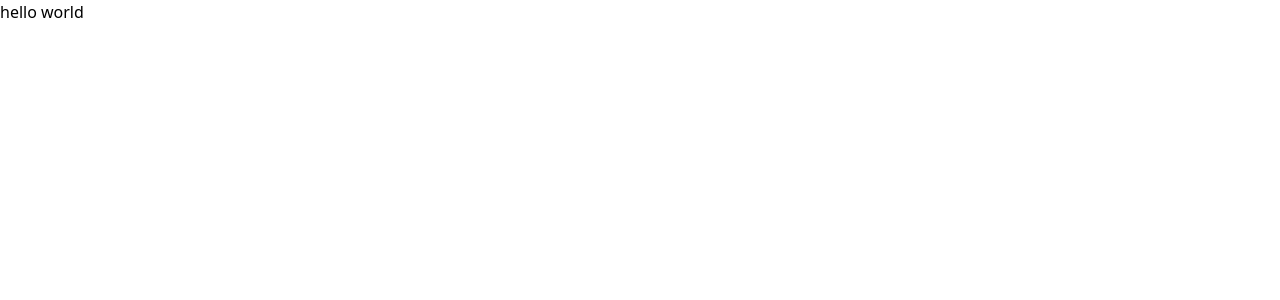
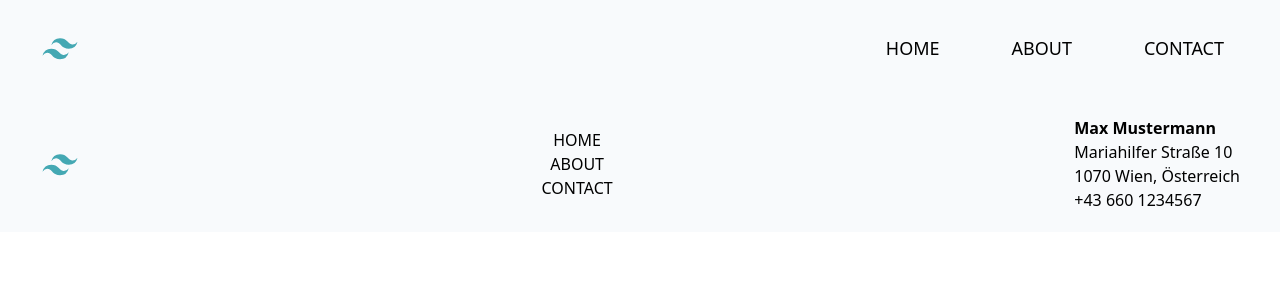
Before and after one commit to ervahelin/internshipTask, a React (Create React App) app: page / in a window 1280 px wide. Shown: the top 300 px of the page. Built offline with nearby package versions, Linux system fonts and the light colour scheme.

Commit message:
Part B: Base

```diff
--- a/package.json
+++ b/package.json
@@ -7,6 +7,7 @@
     "@testing-library/jest-dom": "^6.6.3",
     "@testing-library/react": "^16.2.0",
     "@testing-library/user-event": "^13.5.0",
+    "lucide-react": "^0.483.0",
     "react": "^19.0.0",
     "react-dom": "^19.0.0",
     "react-scripts": "5.0.1",
--- a/src/App.js
+++ b/src/App.js
@@ -1,9 +1,39 @@
-import './App.css';
+import "./App.css";
+import Nav from "./components/nav";
 
 function App() {
   return (
     <div className="App">
-      hello world
+      <header>
+        <Nav />
+      </header>
+      <main></main>
+      <footer className="flex flex-col lg:flex-row gap-5 px-5 lg:px-10 py-5 lg:items-center lg:justify-between bg-slate-50">
+        <div className="h-10 w-10">
+          <a href="/">
+            <img src="logo.svg" alt="Logo"></img>
+          </a>
+        </div>
+        <div>
+          <ul className="lg:text-center">
+            <li>
+              <a href="#">Home</a>
+            </li>
+            <li>
+              <a href="#">About</a>
+            </li>
+            <li>
+              <a href="#">Contact</a>
+            </li>
+          </ul>
+        </div>
+        <div className="flex flex-col">
+          <span className="font-bold">Max Mustermann</span>
+          <span>Mariahilfer Straße 10</span>
+          <span>1070 Wien, Österreich</span>
+          <span>+43 660 1234567</span>
+        </div>
+      </footer>
     </div>
   );
 }
--- /dev/null
+++ b/src/components/nav.js
@@ -0,0 +1,44 @@
+import React, { useState } from "react";
+import { Menu, X } from "lucide-react";
+
+export default function Nav() {
+  const [isOpen, setIsOpen] = useState(false);
+
+  return (
+    <nav className="bg-slate-50 px-5 lg:px-10 h-24 flex items-center justify-between">
+      <a href="/" className="h-10 w-10">
+        <img src="logo.svg" alt="Logo" />
+      </a>
+
+      {/* Burger Menu Icon */}
+      <button
+        className="lg:hidden block text-gray-700"
+        onClick={() => setIsOpen(!isOpen)}>
+        {isOpen ? <X size={32} /> : <Menu size={32} />}
+      </button>
+
+      <div
+        className={`fixed top-24 right-0 w-full h-full bg-slate-50 transform transition-transform duration-300 lg:static lg:transform-none lg:flex lg:h-auto lg:w-auto ${
+          isOpen ? "translate-x-0" : "translate-x-full"
+        }`}>
+        <ul className="flex flex-col lg:flex-row gap-10 p-10 lg:p-0 items-center  lg:justify-between h-full lg:h-auto">
+          <li>
+            <a href="#" className="block text-lg py-2 px-4">
+              Home
+            </a>
+          </li>
+          <li>
+            <a href="#" className="block text-lg py-2 px-4">
+              About
+            </a>
+          </li>
+          <li>
+            <a href="#" className="block text-lg py-2 px-4">
+              Contact
+            </a>
+          </li>
+        </ul>
+      </div>
+    </nav>
+  );
+}
--- a/src/index.css
+++ b/src/index.css
@@ -1,3 +1,7 @@
 @tailwind base;
 @tailwind components;
 @tailwind utilities;
+
+a {
+  @apply transition hover:text-cyan-600 uppercase;
+}
```
Also changed, not shown: public/logo.svg (added), 1 other file (tests, documents, lock files or other folders).
